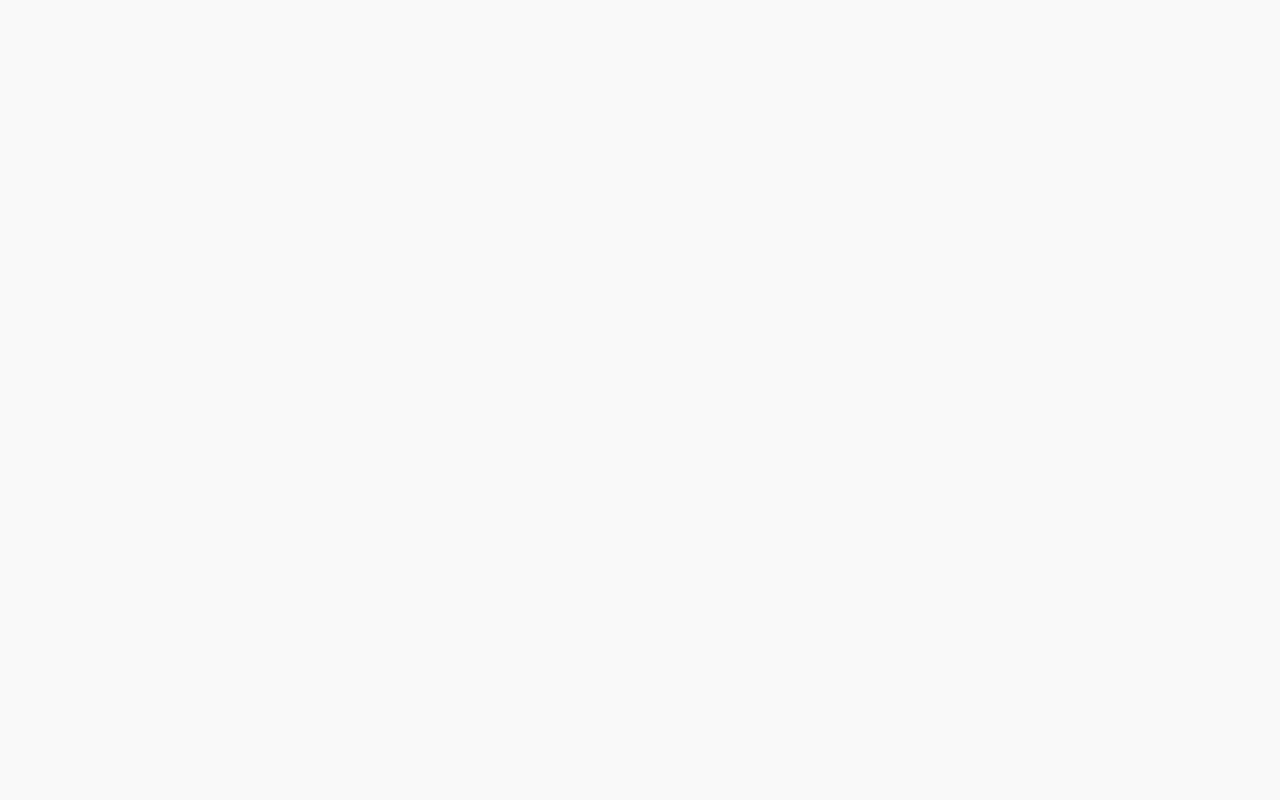
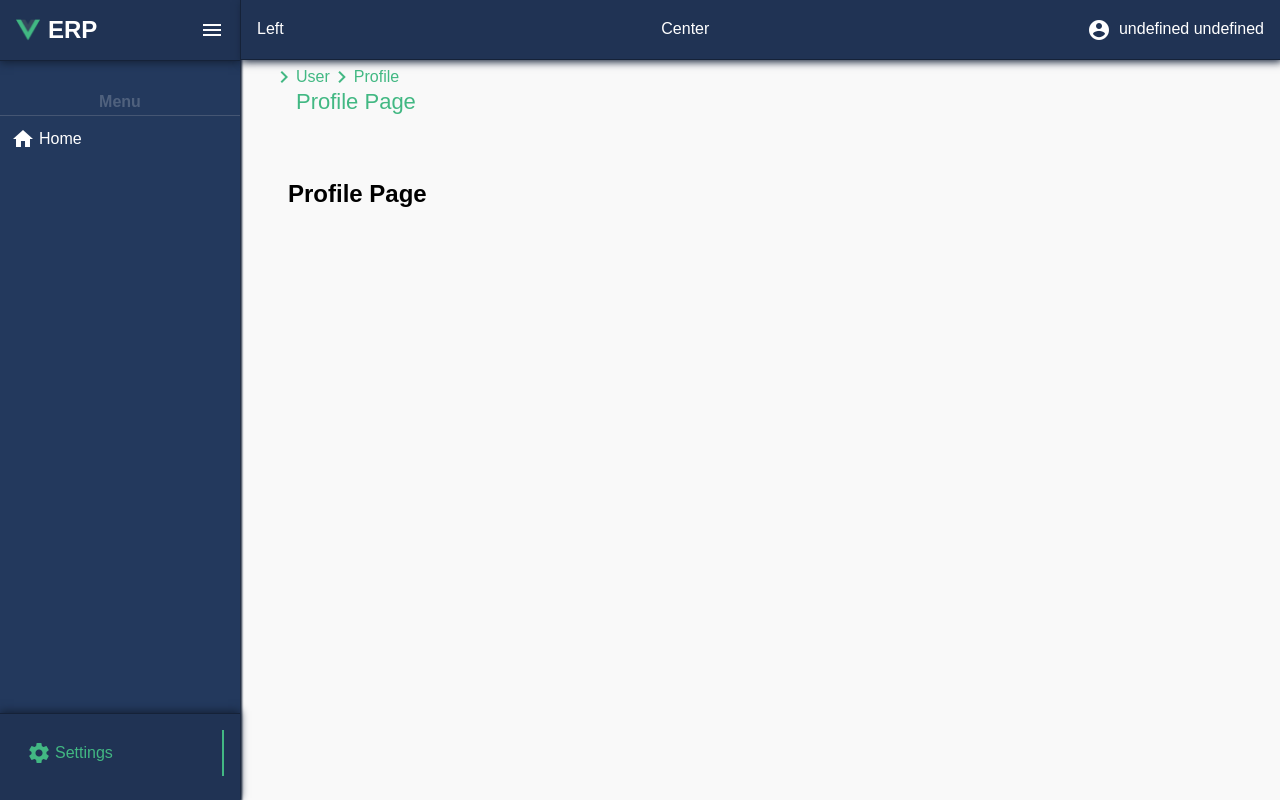
Before and after one commit to MMK-13/erp-front, a Vue app: page /profile in a window 1280 px wide. Before the commit this address had no page. Built offline with nearby package versions, Linux system fonts and the light colour scheme; a web font is replaced by a local one.

Commit message:
Create Profile page and add his route

```diff
--- a/src/router/index.js
+++ b/src/router/index.js
@@ -1,6 +1,7 @@
 import { createRouter, createWebHistory } from 'vue-router'
-import DashboardView from '../views/DashboardView.vue'
-import LoginView from '../views/LoginView.vue'
+import DashboardView from '../views/DashboardView'
+import LoginView from '../views/LoginView'
+import ProfileView from '../views/ProfileView'
 
 const routes = [
 {
@@ -11,6 +12,10 @@ const routes = [
 	path: '/',
 	name: 'login',
 	component: LoginView
+}, {
+	path: '/profile',
+	name: 'profile',
+	component: ProfileView,
 }
 ]
 
--- /dev/null
+++ b/src/views/ProfileView.vue
@@ -0,0 +1,20 @@
+<template>
+	<LayoutContainer address="User/Profile" title="Profile Page">
+		<h2>Profile Page</h2>
+	</LayoutContainer>
+</template>
+
+<script>
+	import LayoutContainer from '@/components/LayoutContainer'
+
+	export default {
+		name: 'ProfileView',
+		components: {
+			LayoutContainer,
+		},
+	}
+</script>
+
+<style scoped>
+
+</style>
```
